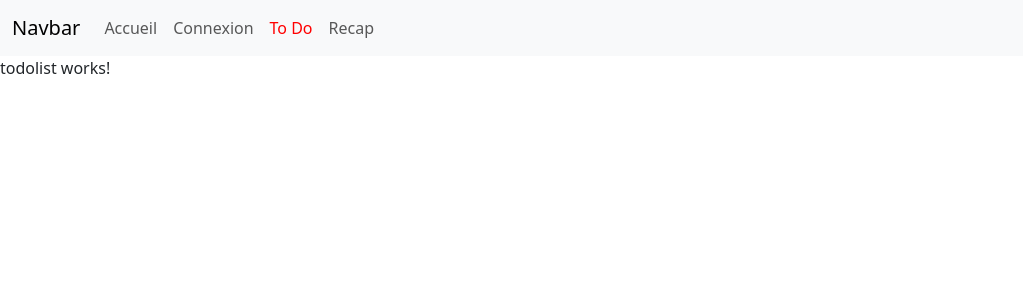
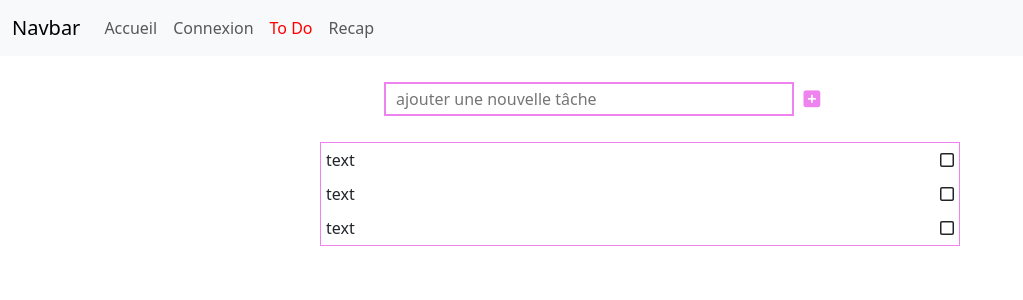
Before and after one commit to buffyTheErrorSlayer/angular-1, an Angular app: page /to-do in a window 1280 px wide. Shown: the top 300 px of the page, without its empty margins (0-1023 px from the left). Built offline with nearby package versions, Linux system fonts and the light colour scheme.

Commit message:
add style

```diff
--- a/src/app/todolist/todolist.component.html
+++ b/src/app/todolist/todolist.component.html
@@ -1 +1,24 @@
-<p>todolist works!</p>
+
+<div class="todo-container">
+
+    <div class="todo-add">
+        <input type="text" class="todo-add-input" placeholder="ajouter une nouvelle tâche"/>
+        <div class="todo-add-button"><i class="fa-solid fa-square-plus"></i></div>
+    </div>
+
+    <div class="todo-list">
+        <div class="todo-list-item">
+            <div>text</div>
+            <div><i class="fa-regular fa-square"></i></div>
+        </div>
+        <div class="todo-list-item">
+            <div>text</div>
+            <div><i class="fa-regular fa-square"></i></div>
+        </div>
+        <div class="todo-list-item">
+            <div>text</div>
+            <div><i class="fa-regular fa-square"></i></div>
+        </div>
+    </div>
+
+</div>
--- a/src/app/todolist/todolist.component.scss
+++ b/src/app/todolist/todolist.component.scss
@@ -0,0 +1,48 @@
+.todo{
+    &-container{
+        width: 100%;
+        display: flex;
+        flex-direction: column;
+        justify-content: center;
+        align-items: center;
+    }
+
+    &-add{
+        width: 40%;
+        margin: 2% 0;
+        display: flex;
+
+        &-input{
+            width: 80%;
+            border: 2px solid violet;
+            padding: 3px 10px;
+        }
+
+        &-button{
+            padding: 3px 10px;
+            color: violet;
+            font-size: 1.2rem;
+            cursor: pointer;
+        }
+    }
+
+    &-list{
+        width: 50%;
+        display: flex;
+        flex-direction: column;
+        justify-content: flex-start;
+        border: 1px solid violet;
+
+        &-item{
+            display: flex;
+            justify-content: space-between;
+            padding: 5px;
+
+            i{
+                cursor: pointer;
+            }
+        }
+    }
+
+
+}
--- a/src/index.html
+++ b/src/index.html
@@ -8,6 +8,7 @@
   <link rel="icon" type="image/x-icon" href="favicon.ico">
   <link rel="stylesheet" href="https://cdn.jsdelivr.net/npm/bootstrap@5.3.2/dist/css/bootstrap.min.css">
   <script defer src="https://cdn.jsdelivr.net/npm/bootstrap@5.3.2/dist/js/bootstrap.min.js"></script>
+  <script defer src="https://kit.fontawesome.com/20ef85213e.js" crossorigin="anonymous"></script>
 </head>
 <body>
   <app-root></app-root>
```
